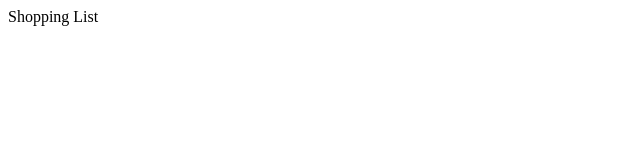
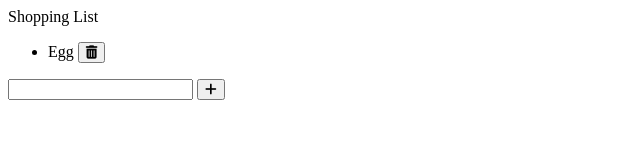
Before and after one commit to ellachoy/pr_shoppingList, a plain HTML site: page index.html in a window 1280 px wide. Shown: the whole page, without its empty margins (0-640 px from the left). Drawn offline with Linux system fonts and the light colour scheme.

Commit message:
html_markup

```diff
--- a/index.html
+++ b/index.html
@@ -12,5 +12,22 @@
 <body>
     <section class="list">
         <header class="header">Shopping List</header>
+        <ul class="items">
+            <li class="item_row">
+                <div class="item">
+                    <span class="item_name">Egg</span>
+                    <button class="item_delete">
+                        <i class="fas fa-trash-alt"></i>
+
+                    </button>
+                </div>
+            </li>
+        </ul>
+        <footer class="footer">
+            <input type="text" class="pooter_input">
+            <button class="footer_button">
+                <i class="fa fa-plus"></i>
+            </button>
+        </footer>
     </section>
 </body>
```
